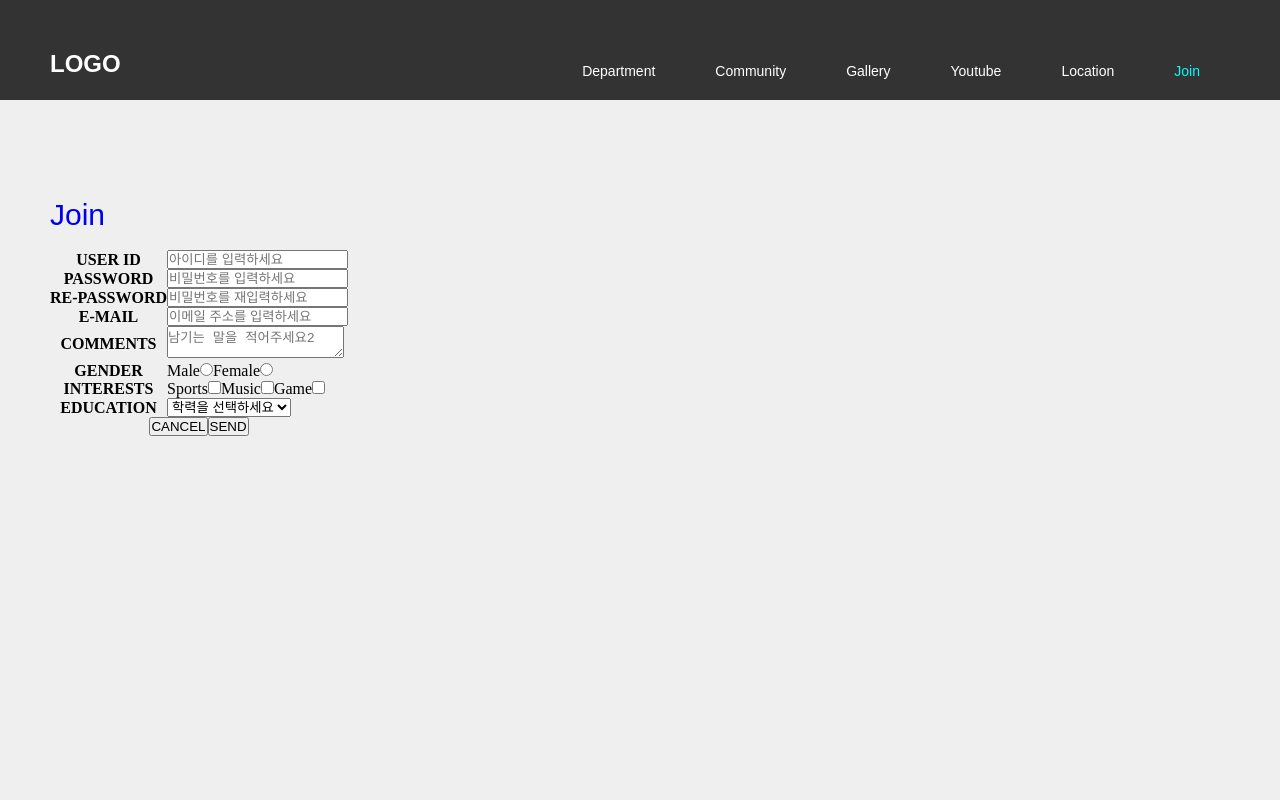
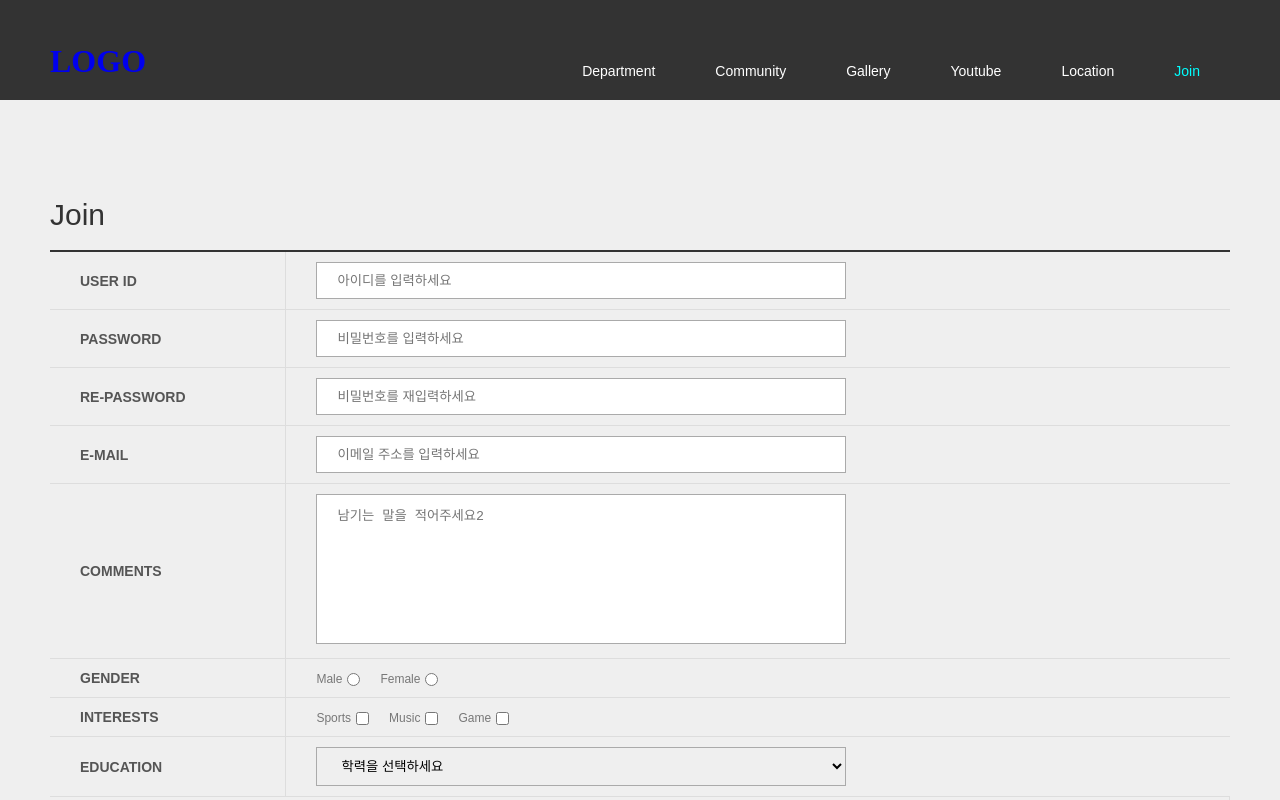
Before and after one commit to dcodelabTutor/react_dcodelab, a React (Create React App) app: page /#/join in a window 1280 px wide. Shown: the top 800 px of the page. Built offline with nearby package versions, Linux system fonts and the light colour scheme.

Commit message:
회원가입 스타일링

```diff
--- a/src/components/sub/Join.js
+++ b/src/components/sub/Join.js
@@ -95,7 +95,7 @@ function Join(){
 
         {success ? <div>회원가입을 축하합니다.</div> : null }
 
-        <form onSubmit={handleSubmit}>
+        <form onSubmit={handleSubmit} >
           <fieldset>
             <legend className='h'>회원가입 입력 폼 양식</legend>
 
@@ -266,7 +266,7 @@ function Join(){
 
                 {/* btn set */}
                 <tr>
-                  <th colSpan='2'>
+                  <th colSpan='2' className='btnSet'>
                     <input type="reset" value='CANCEL' />
                     <input type="submit" value='SEND' />
                   </th>
--- a/src/css/style.css
+++ b/src/css/style.css
@@ -36,6 +36,10 @@ body {
   opacity: 0;
 }
 
+label, input {
+  vertical-align: middle;
+}
+
 header {
   width: 100%;
   background: #333;
@@ -50,10 +54,6 @@ header .inner h1 {
   position: absolute;
   left: 0px;
   bottom: 20px;
-}
-header .inner h1 a {
-  font: bold 24px/1 "arial";
-  color: #fff;
 }
 header .inner #gnb {
   position: absolute;
@@ -82,6 +82,9 @@ main > .inner h1 {
   font: 30px/1 "arial";
   color: #333;
   margin-bottom: 20px;
+}
+main > .inner h1 a {
+  color: #333;
 }
 
 footer {
@@ -280,6 +283,58 @@ figure {
   cursor: pointer;
 }
 
+.join .inner table {
+  width: 100%;
+  border-top: 2px solid #333;
+  border-bottom: 2px solid #333;
+}
+.join .inner table th, .join .inner table td {
+  border-bottom: 1px solid #ddd;
+  padding: 10px 30px;
+}
+.join .inner table th {
+  width: 20%;
+  border-right: 1px solid #ddd;
+  text-align: left;
+  font: bold 14px/1 "arial";
+  color: #555;
+}
+.join .inner table th.btnSet {
+  text-align: center;
+}
+.join .inner table th.btnSet input[type=reset], .join .inner table th.btnSet input[type=submit] {
+  width: 150px;
+  height: 32px;
+  border: 1px solid #555;
+  text-align: center;
+  margin: 10px;
+  cursor: pointer;
+  transition: 0.5s;
+}
+.join .inner table th.btnSet input[type=reset]:hover, .join .inner table th.btnSet input[type=submit]:hover {
+  background: #555;
+  color: #fff;
+}
+.join .inner table td input[type=text], .join .inner table td input[type=password], .join .inner table td select {
+  width: 60%;
+  padding: 10px 20px;
+  border: 1px solid #aaa;
+}
+.join .inner table td textarea {
+  width: 60%;
+  height: 150px;
+  padding: 10px 20px;
+  border: 1px solid #aaa;
+  resize: none;
+}
+.join .inner table td label {
+  font: 12px/1 "arial";
+  color: #777;
+  margin-right: 5px;
+}
+.join .inner table td input[type=radio], .join .inner table td input[type=checkbox] {
+  margin-right: 20px;
+}
 .join .inner .err {
   font: 11px/1 "맑은 고딕";
   color: hotpink;
--- a/src/scss/common/_layout.scss
+++ b/src/scss/common/_layout.scss
@@ -6,10 +6,6 @@ header {
 
     h1 {
       position: absolute; left: 0px; bottom: 20px;
-
-      a {
-        font: bold 24px/1 "arial"; color: #fff;
-      }
     }
 
     #gnb {
@@ -37,6 +33,8 @@ main {
     h1 {
       font: 30px/1 "arial"; color: #333;
       margin-bottom: 20px;
+
+      a {color:#333;}
     }
   }
 }
--- a/src/scss/common/_reset.scss
+++ b/src/scss/common/_reset.scss
@@ -26,3 +26,6 @@ body {
 .h {
   position: absolute; top: -99999px; opacity: 0;
 }
+label, input {
+  vertical-align: middle;
+}
--- a/src/scss/sub/_join.scss
+++ b/src/scss/sub/_join.scss
@@ -1,5 +1,47 @@
 .join {
   .inner {
+
+    table {
+      width: 100%; border-top: 2px solid #333; border-bottom: 2px solid #333;
+
+      th, td {
+        border-bottom: 1px solid #ddd; padding: 10px 30px;
+      }
+
+      th {
+        width: 20%; border-right: 1px solid #ddd; text-align: left;
+        font: bold 14px/1 'arial'; color: #555;
+
+        &.btnSet {
+          text-align: center;
+
+          input[type=reset], input[type=submit] {
+            width: 150px; height: 32px; border: 1px solid #555;
+            text-align: center; margin: 10px; cursor: pointer; transition: 0.5s;
+
+            &:hover {
+              background: #555; color: #fff;
+            }
+          }
+        }
+      }
+      td {
+        input[type=text], input[type=password], select {
+          width: 60%; padding: 10px 20px; border: 1px solid #aaa;
+        }
+        textarea {
+          width: 60%; height: 150px; padding: 10px 20px; border: 1px solid #aaa;
+          resize: none;
+        }
+        label {
+          font: 12px/1 'arial'; color: #777; margin-right: 5px;
+        }
+        input[type=radio], input[type=checkbox] {
+          margin-right: 20px;
+        }
+      }
+    }
+
 
     .err {
       font: 11px/1 '맑은 고딕'; color: hotpink;
```
Also changed, not shown: 1 other file (tests, documents, lock files or other folders).
